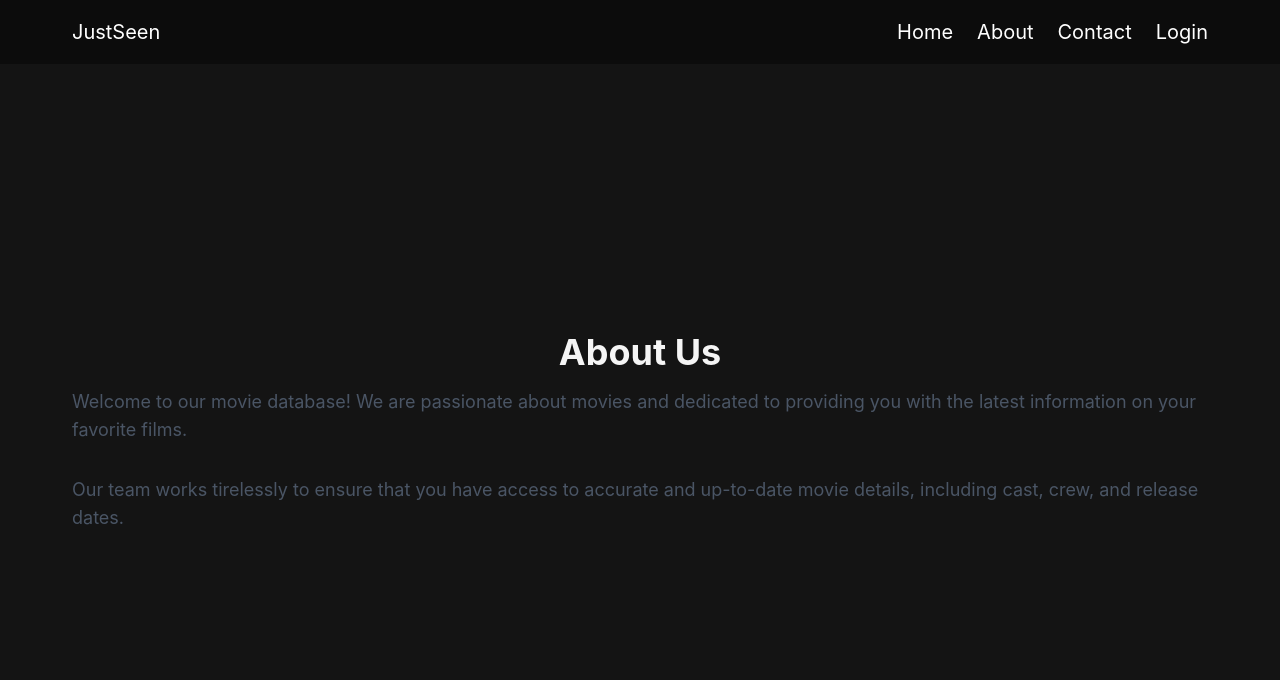
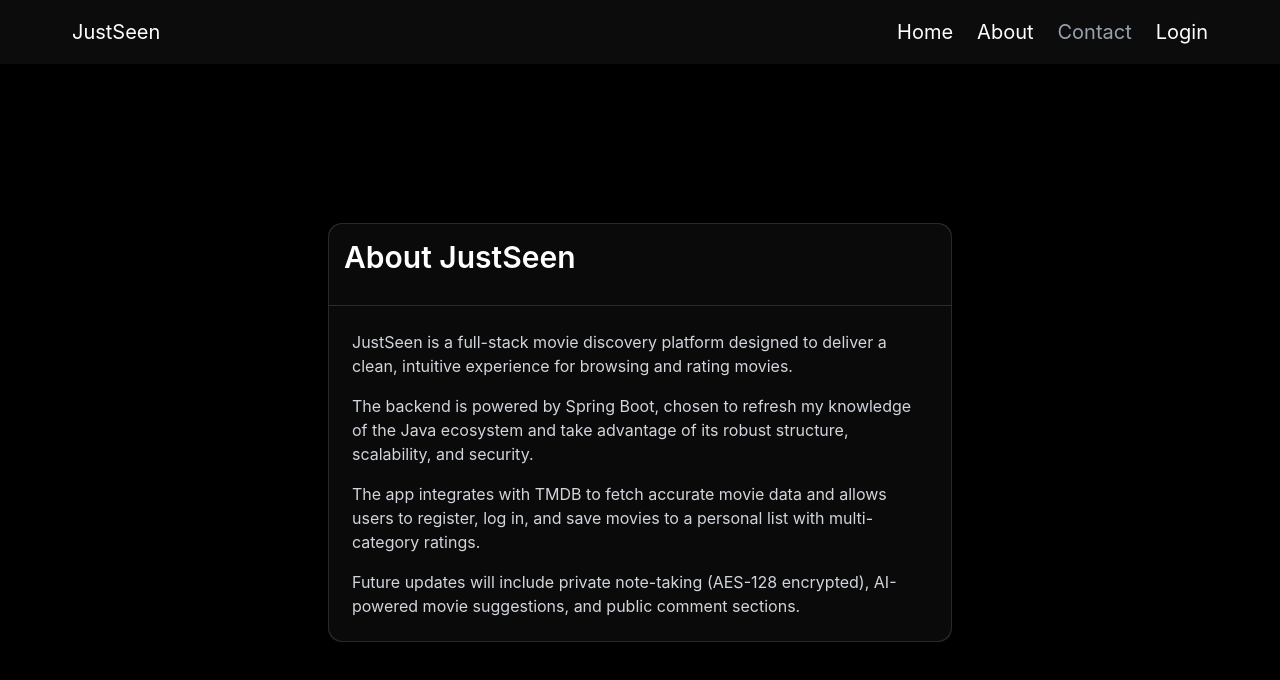
Before and after one commit to RizikH/JustSeen, a Next.js app in the folder frontend/: page /about in a window 1280 px wide. Shown: the top 680 px of the page. Built offline with nearby package versions, Linux system fonts and the light colour scheme; no server answers.

Commit message:
added quick about page

```diff
--- a/frontend/src/app/about/page.tsx
+++ b/frontend/src/app/about/page.tsx
@@ -1,16 +1,32 @@
+'use client';
+
+import { Card, CardContent, CardHeader, CardTitle } from "@/components/ui/card";
+import { MagicCard } from "@/components/magicui/magic-card";
+
 export default function About() {
-
-    return(
-        <div className="w-full">
-            <div className="flex flex-col items-center justify-center w-full min-h-(--page-height) px-[4.5rem]">
-                <h1 className="text-4xl font-bold mb-4">About Us</h1>
-                <p className="text-lg text-gray-600 mb-8">
-                    Welcome to our movie database! We are passionate about movies and dedicated to providing you with the latest information on your favorite films.
-                </p>
-                <p className="text-lg text-gray-600">
-                    Our team works tirelessly to ensure that you have access to accurate and up-to-date movie details, including cast, crew, and release dates.
-                </p>
-            </div>
-        </div>
-    );
+  return (
+    <div className="min-h-(--page-height) w-screen flex items-center justify-center bg-black text-white px-4 py-12">
+      <Card className="p-0 w-full md:w-2/3 lg:w-1/2 shadow-none border-none bg-transparent px-8 md:px-0">
+        <MagicCard gradientColor="#262626" className="p-0 dark bg-[#111] rounded-xl">
+          <CardHeader className="border-b border-[#2a2a2a] p-4 pb-2">
+            <CardTitle className="text-white text-3xl">About JustSeen</CardTitle>
+          </CardHeader>
+          <CardContent className="p-6 space-y-4 text-gray-300">
+            <p>
+              JustSeen is a full-stack movie discovery platform designed to deliver a clean, intuitive experience for browsing and rating movies.
+            </p>
+            <p>
+              The backend is powered by Spring Boot, chosen to refresh my knowledge of the Java ecosystem and take advantage of its robust structure, scalability, and security.
+            </p>
+            <p>
+              The app integrates with TMDB to fetch accurate movie data and allows users to register, log in, and save movies to a personal list with multi-category ratings.
+            </p>
+            <p>
+              Future updates will include private note-taking (AES-128 encrypted), AI-powered movie suggestions, and public comment sections.
+            </p>
+          </CardContent>
+        </MagicCard>
+      </Card>
+    </div>
+  );
 }
--- a/frontend/src/components/Navbar/Navbar.tsx
+++ b/frontend/src/components/Navbar/Navbar.tsx
@@ -29,7 +29,9 @@ export default function Navbar() {
               <>
                 <li><Link href="/" className="hover:underline">Home</Link></li>
                 <li><Link href="/about" className="hover:underline">About</Link></li>
-                <li><Link href="#" className="hover:underline">Contact</Link></li>
+                <li>
+                  <span className="text-gray-400 cursor-not-allowed">Contact</span>
+                </li>
                 {isAuthenticated ? (
                   <div className="flex items-center gap-2 ml-20">
                     <Link href="#" className="hover:underline">
```
